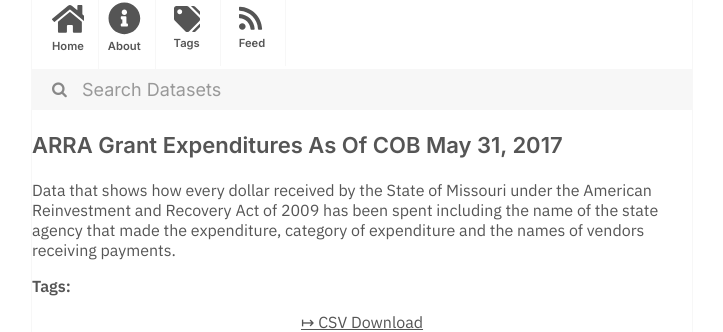
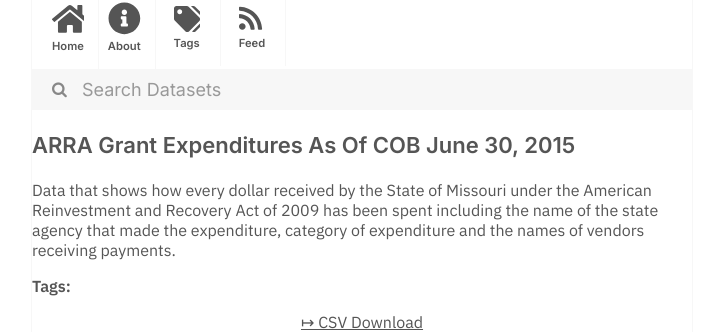
Before and after one commit to dayda-entities/state-of-missouri, a Jekyll site: the page built from _posts/2020-11-10-arra-grant-expenditures-as-of-.md, in a window 1280 px wide. Shown: the part 216-548 px from the top of the page, without its empty margins (278-1001 px from the left). Built offline with Jekyll 4.4.1, drawn with Linux system fonts in a browser that asks for light colours.

```diff
--- a/_posts/2020-11-10-arra-grant-expenditures-as-of-.md
+++ b/_posts/2020-11-10-arra-grant-expenditures-as-of-.md
@@ -1,14 +1,14 @@
 ---
-title: 'ARRA Grant Expenditures As Of COB May 31, 2017'
-created: '2020-11-10T17:23:35.031187'
-modified: '2020-11-10T17:23:35.031197'
+title: 'ARRA Grant Expenditures As Of COB June 30, 2015'
+created: '2020-11-10T17:23:39.419104'
+modified: '2020-11-10T17:23:39.419114'
 state: active
 type: dataset
 tags: []
 groups:
   - Local Government
-csv_url: 'https://data.mo.gov/api/views/c5ur-6m4c/rows.csv?accessType=DOWNLOAD'
-json_url: 'https://data.mo.gov/api/views/c5ur-6m4c/rows.json?accessType=DOWNLOAD'
+csv_url: 'https://data.mo.gov/api/views/jntx-uyxh/rows.csv?accessType=DOWNLOAD'
+json_url: 'https://data.mo.gov/api/views/jntx-uyxh/rows.json?accessType=DOWNLOAD'
 layout: post
 
 ---
```
